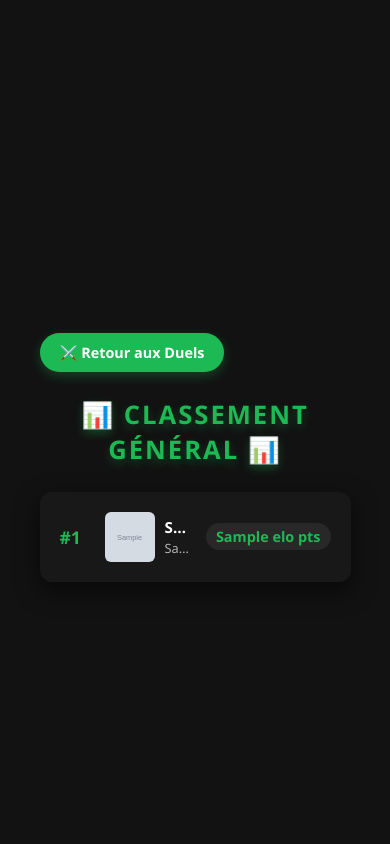
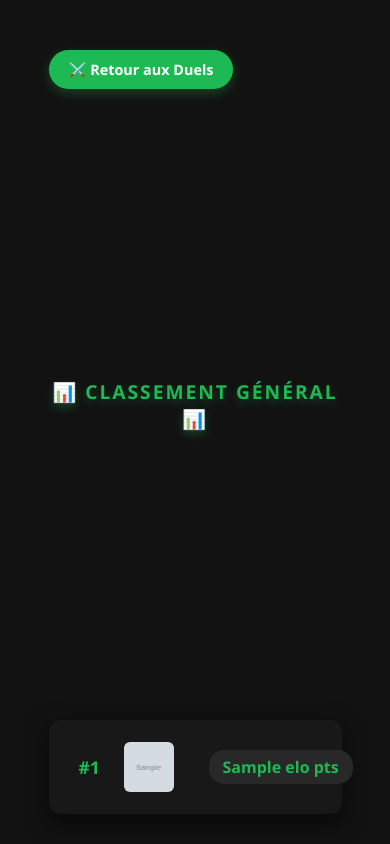
Before and after one commit to Foxdev-enfindev/Elotify, a Flask app: template templates/classement.html in a window 390 px wide. Run offline with Flask 3, Linux system fonts and the light colour scheme; the template is opened without the code that fills it: most values are stand-ins (such as "Sample title", 1, 10 or a date in 2020); grey boxes marked "Sample" are stand-in pictures; some libraries are stand-ins or nearby versions.

Commit message:
0.4.1
Fit pour mobile

```diff
--- a/static/style.css
+++ b/static/style.css
@@ -474,64 +474,137 @@ h1 {
 @keyframes fadeIn { from { opacity: 0; transform: translateY(-10px); } to { opacity: 1; transform: translateY(0); } }
 
 /* =======================================================
-   ADAPTATION MOBILE PROGRESSIVE
+   ADAPTATION MOBILE UNIQUEMENT (Écrans < 768px)
+   Ne touche à rien sur PC !
    ======================================================= */
 @media (max-width: 768px) {
-    body {
-        padding-top: 50px;
+    /* Empêche le défilement vertical global */
+    html, body {
+        height: 100%;
+        overflow: hidden;
     }
 
-    .user-profile-container {
-        top: 10px !important;
-        right: 10px !important;
+    body {
+        display: flex;
+        flex-direction: column;
+        justify-content: space-between;
+        padding: 10px;
+        box-sizing: border-box;
     }
 
+    /* En-tête compact */
     h1 {
-        font-size: 1.6rem;
-        margin-bottom: 20px;
+        font-size: 1.2rem;
+        margin: 5px 0;
     }
 
+    .result-banner {
+        padding: 4px 8px;
+        font-size: 0.8rem;
+        margin-bottom: 5px;
+    }
+
+    /* La zone principale occupe tout l'espace restant */
+    .container {
+        height: 100%;
+        display: flex;
+        flex-direction: column;
+        justify-content: space-between;
+    }
+
+    /* Passage en colonne vertical */
     .duel-zone {
         flex-direction: column;
-        align-items: center;
-        gap: 15px;
+        flex: 1;
+        justify-content: space-around;
+        gap: 8px;
     }
 
+    /* Cartes de titre plus compactes */
     .track-card {
-        width: 100%;
-        max-width: 320px;
-        padding: 15px;
+        flex-direction: row; /* Pochette à gauche, texte à droite */
+        align-items: center;
+        padding: 8px;
+        gap: 12px;
+        max-height: 28vh; /* Limite la hauteur pour tenir sur l'écran */
     }
 
+    .pochette-wrapper {
+        width: 70px;
+        height: 70px;
+        flex-shrink: 0;
+    }
+
+    .pochette {
+        width: 70px;
+        height: 70px;
+        border-radius: 8px;
+    }
+
+    .track-info {
+        text-align: left;
+        overflow: hidden;
+    }
+
+    .track-info h2 {
+        font-size: 0.95rem;
+        white-space: nowrap;
+        overflow: hidden;
+        text-overflow: ellipsis;
+        margin: 2px 0;
+    }
+
+    .track-info h3 {
+        font-size: 0.8rem;
+        white-space: nowrap;
+        overflow: hidden;
+        text-overflow: ellipsis;
+        margin: 0;
+    }
+
+    .elo-display {
+        font-size: 0.75rem;
+        margin-top: 4px;
+    }
+
+    .badge {
+        font-size: 0.65rem;
+        padding: 2px 6px;
+    }
+
+    /* Zone centrale "VS" et boutons réorganisée en ligne */
     .vs-zone {
-        order: 2; /* Place la zone VS au milieu des deux cartes */
-        width: 100%;
-        max-width: 280px;
+        flex-direction: row;
+        justify-content: space-between;
+        align-items: center;
+        gap: 6px;
+        padding: 4px 0;
     }
 
     .vs-circle {
-        margin-top: 5px !important;
-        margin-bottom: 12px !important;
-        width: 70px !important;
-        height: 70px !important;
-        font-size: 1.3rem;
+        width: 32px;
+        height: 32px;
+        font-size: 0.8rem;
     }
 
-    #card-2 {
-        order: 3;
+    /* Boutons Pause, Match Nul et Classement plus compacts sur mobile */
+    .pause-btn, .tie-btn, .central-rank-btn {
+        padding: 6px 10px;
+        font-size: 0.75rem;
     }
 
-    .ranking-item {
-        padding: 10px;
+    /* Menu profil en haut à droite */
+    .user-profile-container {
+        top: 8px;
+        right: 8px;
     }
 
-    .rank-img {
-        width: 40px !important;
-        height: 40px !important;
-        margin-right: 10px;
+    .user-avatar, .user-avatar-placeholder {
+        width: 28px;
+        height: 28px;
     }
 
-    .rank-name { font-size: 0.95rem; }
-    .rank-artist { font-size: 0.8rem; }
-    .rank-elo { font-size: 0.9rem; padding: 4px 10px; }
+    .user-name {
+        display: none; /* Cache le nom complet sur mobile pour gagner de la place */
+    }
 }
```
